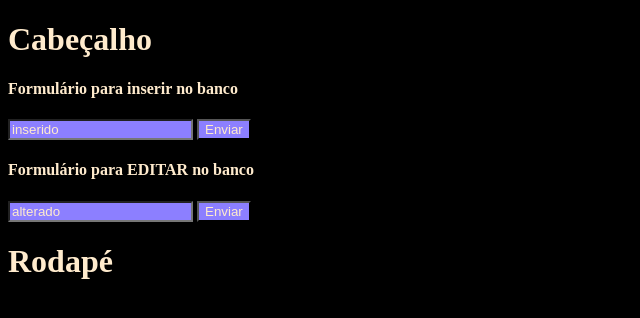
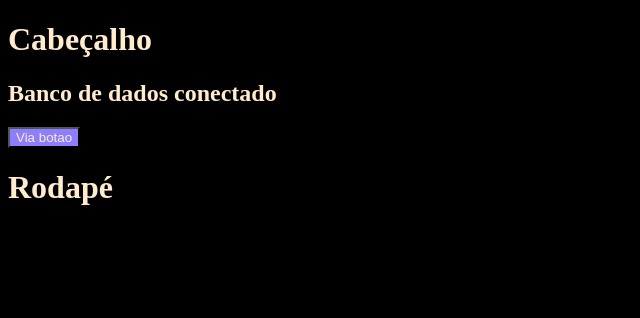
Before and after one commit to filiperetali/SW1, a PHP site: page /revisao/index.php in a window 1280 px wide. Shown: the top 318 px of the page, without its empty margins (0-640 px from the left). Run offline with PHP 8.4, Linux system fonts and the light colour scheme.

Commit message:
Add files via upload

```diff
--- a/revisao/config/conexao.php
+++ b/revisao/config/conexao.php
@@ -8,7 +8,6 @@ $pass = "";
 try {
 
 $conexao = new PDO("mysql:host=$host;dbname=$dbname",$user,$pass);
-
 //$conexao->setAttribute(PDO::ATTR_ERRMODE, PDO::ERRMODE_EXCEPTION);
 } catch (PDOException $th) {
 //se algum erro ao conectar ao banco
--- a/revisao/index.php
+++ b/revisao/index.php
@@ -1,26 +1,17 @@
 <?php
-include_once('templates/header.php');
+include_once('./templates/header.php');
 
-include_once('config/conexao.php');
+include_once('./config/conexao.php');
 
 if(isset($conexao)){
     ?>
-    <h4>Formulário para inserir no banco</h4>
-    <form action="config/inserir.php" method="post">
-        <input type="text" name="nome" id="nome" value="inserido">
-        <input type="hidden" name="acao" value="gravar">
-        <input type="submit" value="Enviar">
+    <h2>Banco de dados conectado</h2>
+    <form class="formulario" action="config/inserir.php" method="post">
+        <input type="hidden" name="gravar" value="grava">
+        <input type="submit" value="Via botao" name="botao">
     </form>
-
-    <h4>Formulário para EDITAR no banco</h4>
-    <form action="config/editar.php" method="post">
-        <input type="text" name="nome" id="nome" value="alterado">
-        <input type="hidden" name="acao" value="alterar">
-        <input type="submit" value="Enviar">
-    </form>
-
 
     <?php
 }
 
-include_once('templates/footer.php');
+include_once('./templates/footer.php');
```
Also changed, not shown: revisao/config/inserir.php (+5 -5 lines).
